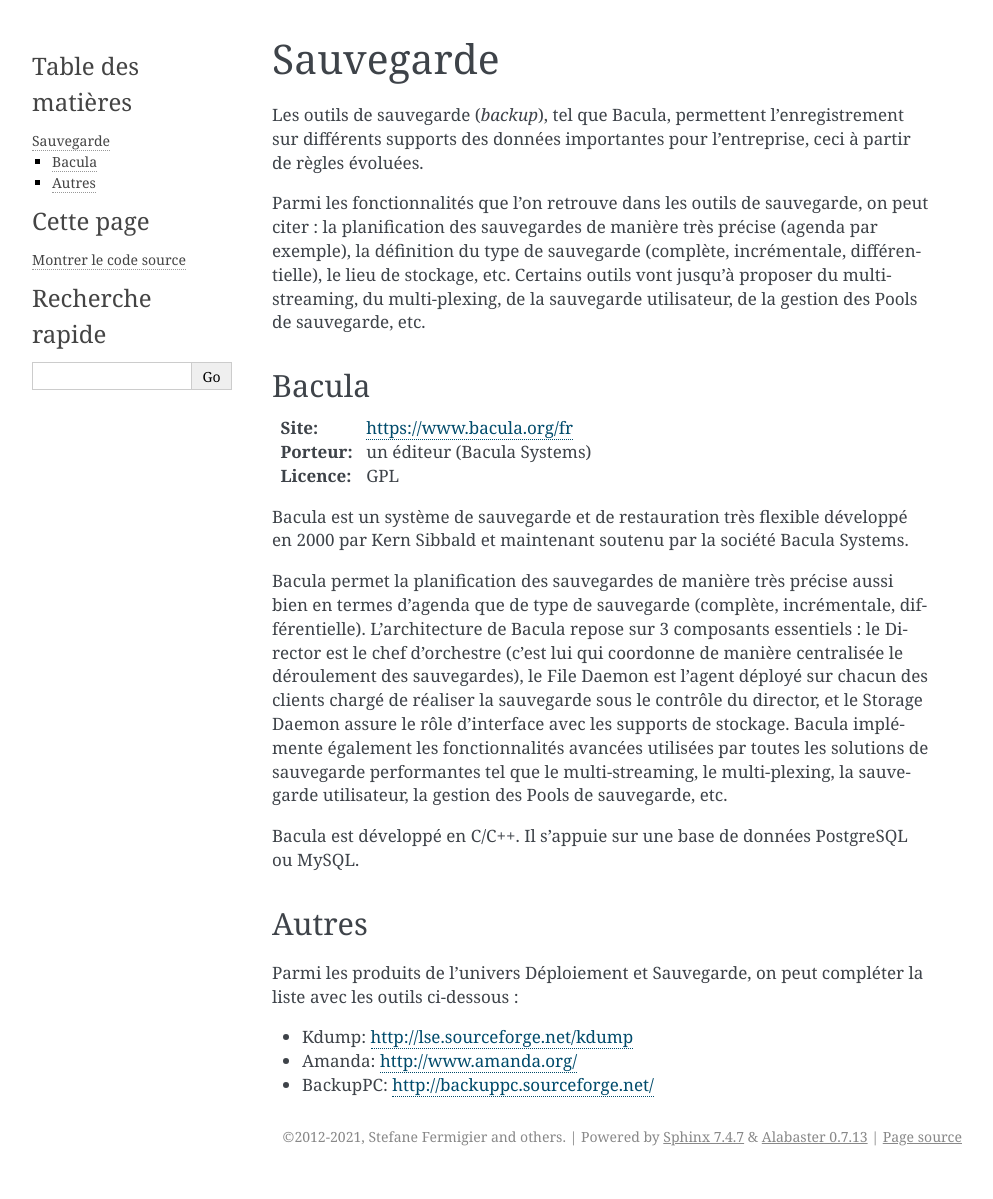
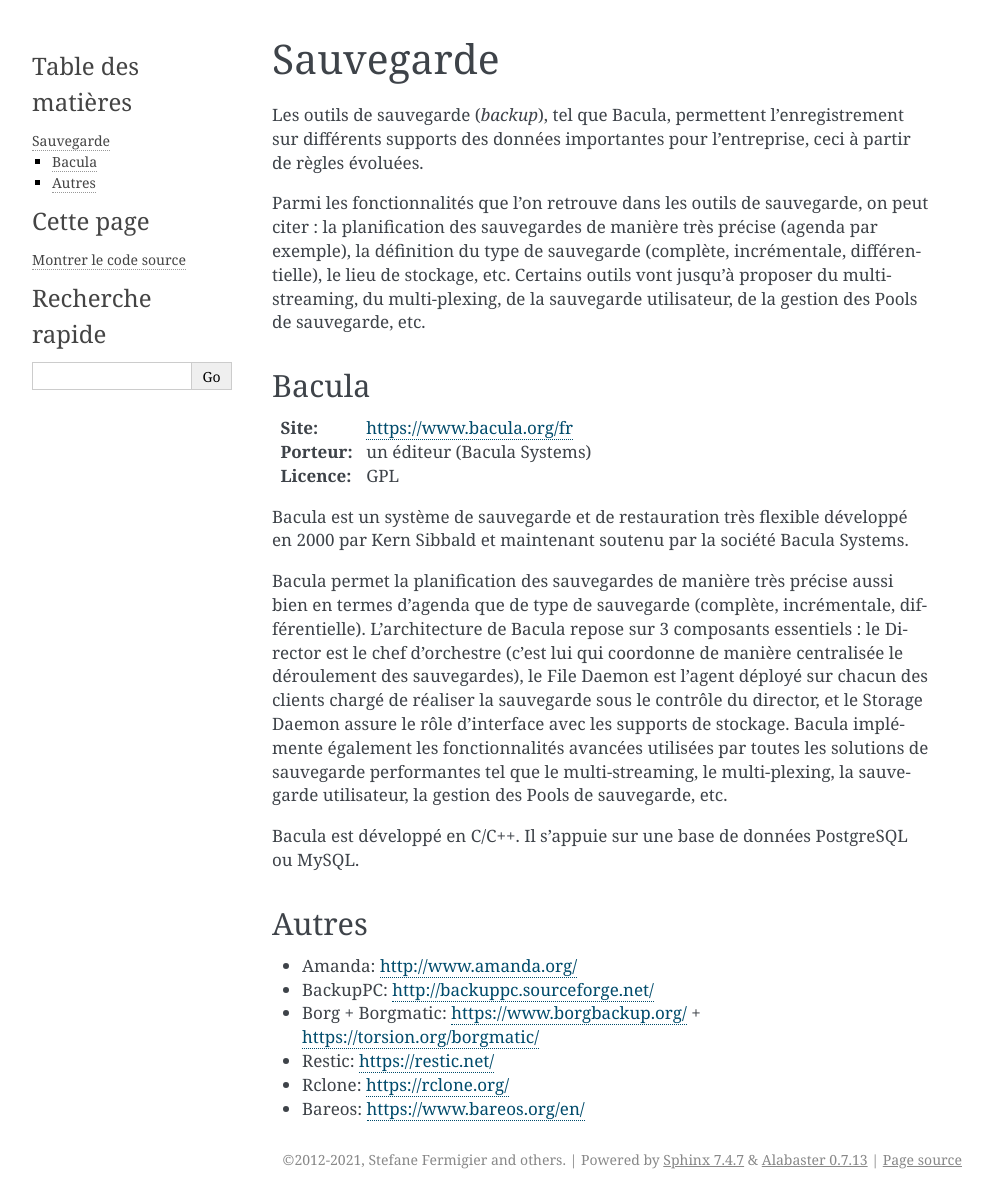
Before and after one commit to sfermigier/guide-oss, a Sphinx documentation site: the page built from source/infrastructure/sauvegarde.rst, in a window 1280 px wide. Shown: the whole page, without its empty margins (148-1141 px from the left). Built offline with Sphinx 7.4.7, drawn with Linux system fonts in a browser that asks for light colours; comment, search, counter and statistics services are not loaded; before the commit the page ends 1176 px from its top, so only the background shows below that.

Commit message:
Add some modern backup solutions.

```diff
--- a/source/infrastructure/sauvegarde.rst
+++ b/source/infrastructure/sauvegarde.rst
@@ -23,9 +23,9 @@
 Autres
 ------
 
-Parmi les produits de l’univers Déploiement et Sauvegarde, on peut compléter la liste avec les outils ci-dessous :
-
-
-- Kdump: http://lse.sourceforge.net/kdump
 - Amanda: http://www.amanda.org/
 - BackupPC: http://backuppc.sourceforge.net/
+- Borg + Borgmatic: https://www.borgbackup.org/ + https://torsion.org/borgmatic/
+- Restic: https://restic.net/
+- Rclone: https://rclone.org/
+- Bareos: https://www.bareos.org/en/
--- a/source/sgbd-middleware/mom-eai.rst
+++ b/source/sgbd-middleware/mom-eai.rst
@@ -6,6 +6,10 @@
 Un middleware permet à différentes applications d’échanger et d'interopérer. Un middleware permet aux applications d'interopérer y compris lorsqu'elles tournent sur des serveurs différents, interconnectés par un réseau. Le middleware est un outil de haut niveau, puisqu’il offre ses services aux applications, mais les échanges induits s’appuient sur toute une pile de protocoles réseau.
 
 Un middleware est davantage qu'un simple protocole d'appel des services offerts par une application, et typiquement RPC, RMI ou bien SOAP, tous également synchrones, ne sont pas vraiment considérés comme des middlewares.
+
+Références:
+
+- https://www.enterpriseintegrationpatterns.com/patterns/messaging/
 
 
 
```
